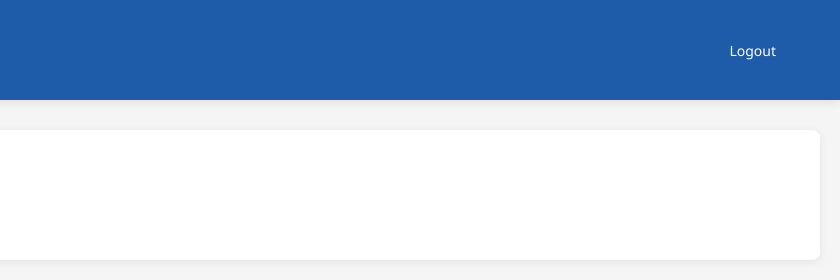
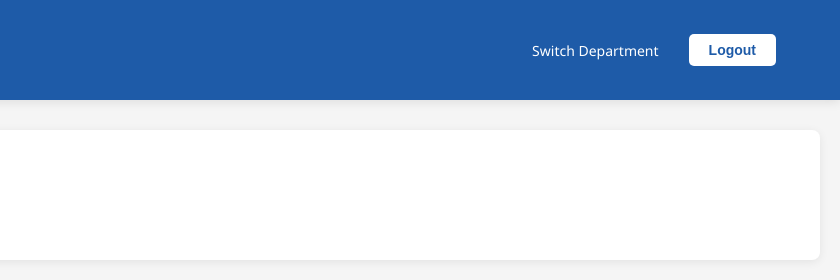
Before and after one commit to PPCCLT/student-feedback-portal, a website: page admin_dashboard.html in a window 1280 px wide. Shown: the top 280 px of the page, 440-1280 px from the left. Drawn offline with Linux system fonts and the light colour scheme; no server answers.

Commit message:
Update admin_dashboard.html

```diff
--- a/admin_dashboard.html
+++ b/admin_dashboard.html
@@ -362,7 +362,8 @@
             </div>
         </div>
         <div class="nav-links">
-            <a href="#" onclick="logout()">Logout</a>
+            <a href="admin_login.html?switch=1">Switch Department</a>
+            <button class="btn-logout" onclick="logout()">Logout</button>
         </div>
     </nav>
 
@@ -374,7 +375,7 @@
 
         <div class="stats-grid">
             <div class="stat-card">
-                <h3 id="totalFeedback">0</h3>
+                <h3 id="stat-total">0</h3>
                 <p>Total Feedback</p>
             </div>
             <div class="stat-card">
```
